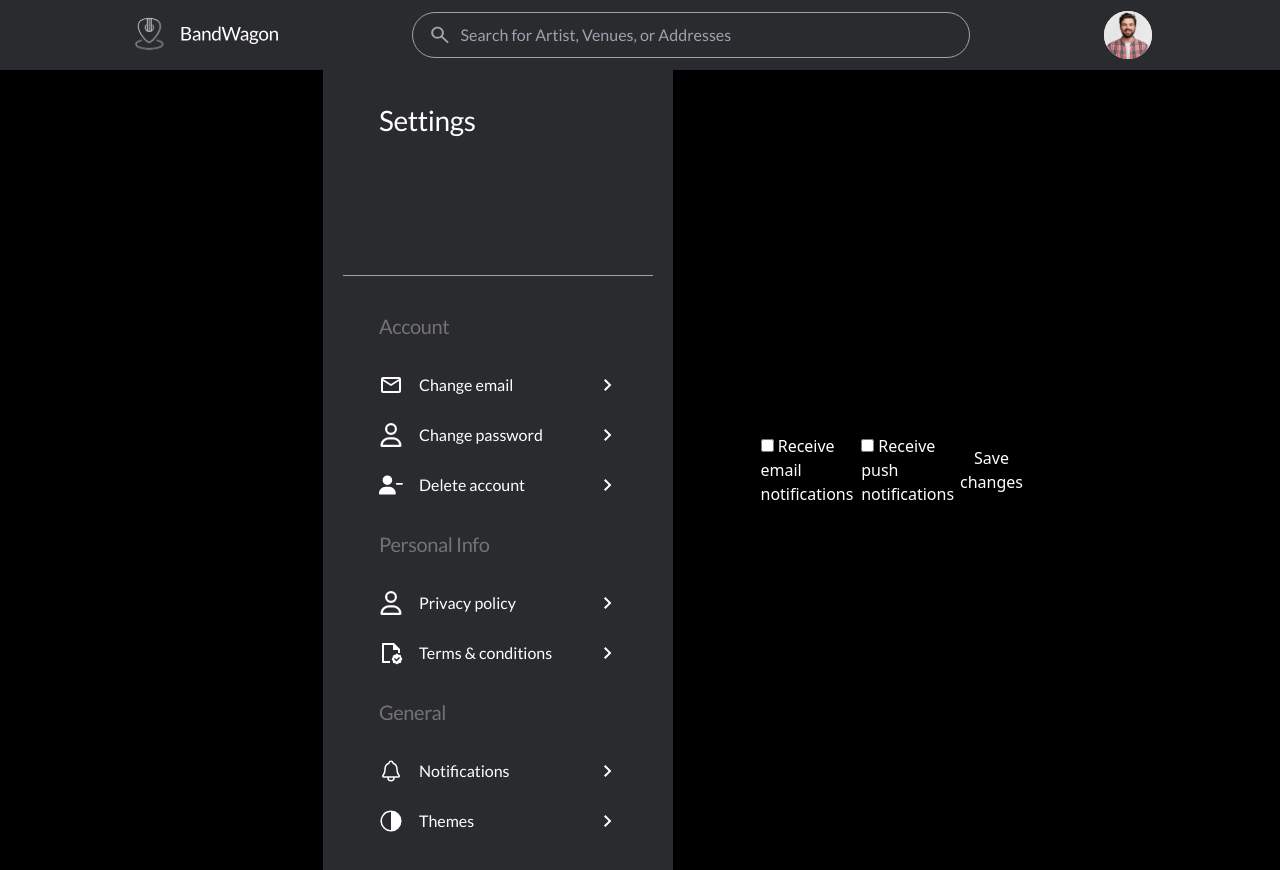
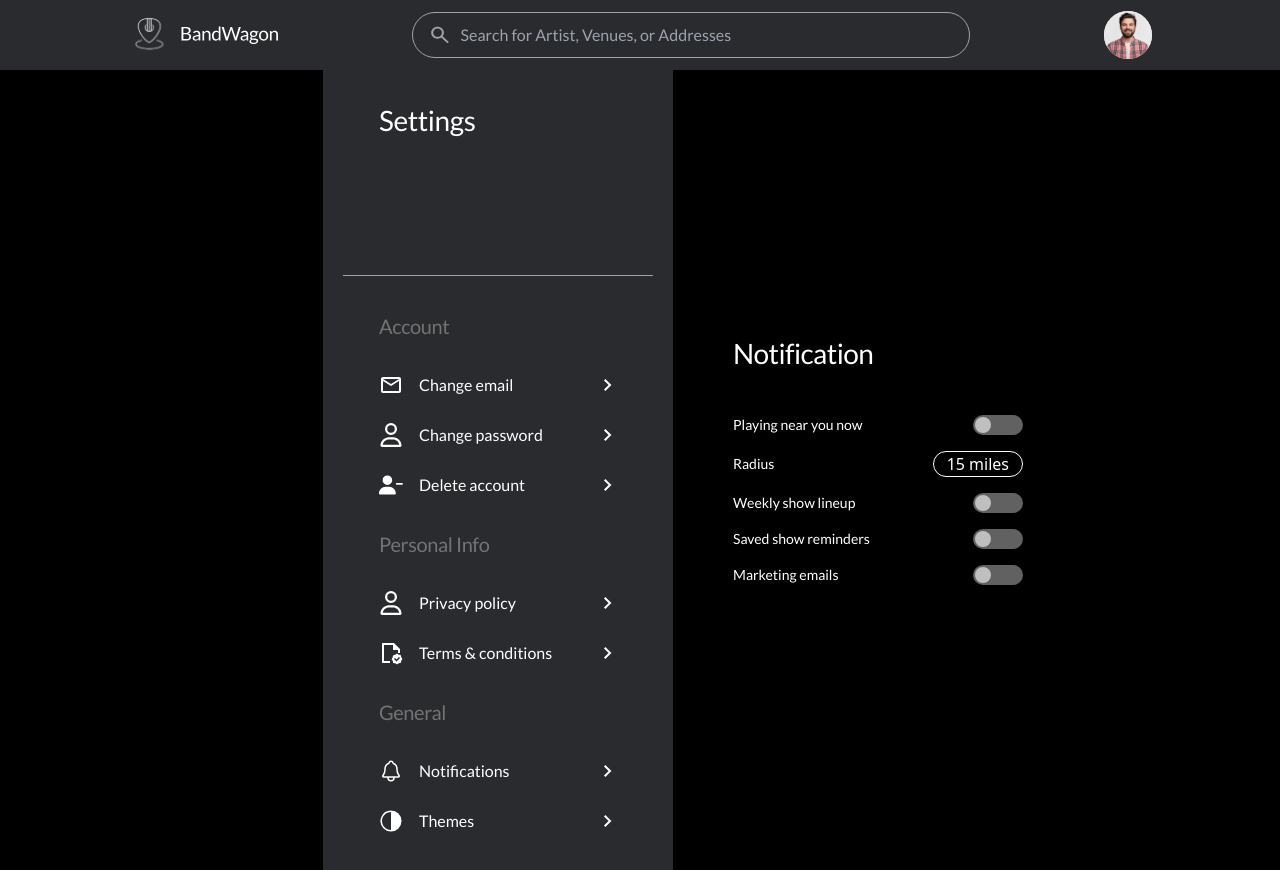
Before and after one commit to mudassir733/Band-Wagon, a Next.js app: page /setting in a window 1280 px wide. Both pictures are taken after a click on the element "Notifications". Built offline with nearby package versions, Linux system fonts and the light colour scheme.

Commit message:
setting sidebar notification ui

```diff
--- a/src/components/setting/Setting.jsx
+++ b/src/components/setting/Setting.jsx
@@ -18,12 +18,26 @@ import { IoIosEye } from "react-icons/io";
 const Setting = () => {
     const [activeSection, setActiveSection] = useState('changeEmail');
 
+    const [switchStates, setSwitchStates] = useState({
+        radius: false,
+        playingNearYou1: false,
+        playingNearYou2: false,
+        playingNearYou3: false,
+        playingNearYou4: false,
+    });
+
+    const toggleSwitch = (switchKey) => {
+        setSwitchStates((prevStates) => ({
+            ...prevStates,
+            [switchKey]: !prevStates[switchKey], // Toggle the specific switch
+        }));
+    };
+
     const renderContent = () => {
         switch (activeSection) {
             case 'changeEmail':
                 return (
                     <div className={styles.content}>
-                        <h2>Change email</h2>
                         <form className={styles.form}>
                             <div className={styles.heading}>
                                 <h3>Change email</h3>
@@ -60,10 +74,9 @@ const Setting = () => {
             case 'changePassword':
                 return (
                     <div className={styles.content}>
-                        <h2>Change password</h2>
                         <form className={styles.form}>
                             <div className={styles.heading}>
-                                <h3>Change email</h3>
+                                <h3>Change Password</h3>
                             </div>
                             <div className={styles.input_box}>
                                 <div>
@@ -105,7 +118,6 @@ const Setting = () => {
             case 'deleteAccount':
                 return (
                     <div className={styles.content}>
-                        <h2>Delete Account</h2>
                         <form className={styles.form}>
                             <div className={styles.heading}>
                                 <h3>Delete Account</h3>
@@ -141,14 +153,66 @@ const Setting = () => {
             case 'notifications':
                 return (
                     <div className={styles.content}>
-                        <h2>Notification Settings</h2>
-                        <label>
-                            <input type="checkbox" /> Receive email notifications
-                        </label>
-                        <label>
-                            <input type="checkbox" /> Receive push notifications
-                        </label>
-                        <button type="submit">Save changes</button>
+                        <div className={styles.flex_content}>
+                            <h2>Notification</h2>
+                            <div className={styles.flex_notification}>
+                                <p>Playing near you now</p>
+                                <div
+                                    className={`${styles.switch} ${switchStates.radius ? styles.switchOn : styles.switchOff}`}
+                                    onClick={() => toggleSwitch('radius')}
+                                >
+                                    <div
+                                        className={`${styles.circle} ${switchStates.radius ? styles.circleOn : styles.circleOff}`}
+                                    />
+                                </div>
+                            </div>
+
+                            <div className={styles.flex_notification}>
+                                <p>Radius</p>
+                                <div>
+                                    <div>
+                                        <button>15 miles</button>
+                                    </div>
+                                </div>
+                            </div>
+
+                            <div className={styles.flex_notification}>
+                                <p>Weekly show lineup</p>
+                                <div
+                                    className={`${styles.switch} ${switchStates.playingNearYou2 ? styles.switchOn : styles.switchOff}`}
+                                    onClick={() => toggleSwitch('playingNearYou2')}
+                                >
+                                    <div
+                                        className={`${styles.circle} ${switchStates.playingNearYou2 ? styles.circleOn : styles.circleOff}`}
+                                    />
+                                </div>
+                            </div>
+
+                            <div className={styles.flex_notification}>
+                                <p>Saved show reminders</p>
+                                <div
+                                    className={`${styles.switch} ${switchStates.playingNearYou3 ? styles.switchOn : styles.switchOff}`}
+                                    onClick={() => toggleSwitch('playingNearYou3')}
+                                >
+                                    <div
+                                        className={`${styles.circle} ${switchStates.playingNearYou3 ? styles.circleOn : styles.circleOff}`}
+                                    />
+                                </div>
+                            </div>
+                            <div className={styles.flex_notification}>
+                                <p>Marketing emails</p>
+                                <div
+                                    className={`${styles.switch} ${switchStates.playingNearYou4 ? styles.switchOn : styles.switchOff}`}
+                                    onClick={() => toggleSwitch('playingNearYou4')}
+                                >
+                                    <div
+                                        className={`${styles.circle} ${switchStates.playingNearYou4 ? styles.circleOn : styles.circleOff}`}
+                                    />
+                                </div>
+                            </div>
+                        </div>
+
+
                     </div>
                 );
             case 'themes':
--- a/src/components/setting/setting.module.css
+++ b/src/components/setting/setting.module.css
@@ -18,6 +18,7 @@
     height: fit-content;
     grid-template-columns: repeat(2, 1fr);
     width: 100%;
+    gap: 60px;
 }
 
 .topHeader {
@@ -122,6 +123,28 @@
     height: 100vh;
 }
 
+.content h2 {
+    color: var(--Secondary-White, #FFF);
+    text-align: center;
+    font-family: var(--lato-regular);
+    font-size: 28px;
+    font-style: normal;
+    font-weight: 500;
+    line-height: 28px;
+    letter-spacing: -0.56px;
+}
+
+.flex_content {
+    display: flex;
+    flex-direction: column;
+    width: 100%;
+}
+
+.flex_content h2 {
+    text-align: left;
+    padding-bottom: 48px;
+}
+
 .form {
     display: inline-flex;
     flex-direction: column;
@@ -171,6 +194,34 @@
     color: #525252;
 }
 
+.flex_notification {
+    display: flex;
+    align-items: center;
+    justify-content: space-between;
+    width: 100%;
+    padding-bottom: 16px;
+}
+
+.flex_notification p {
+    color: var(--white-color);
+    font-family: var(--lato-regular);
+    font-size: 14px;
+    font-style: normal;
+    font-weight: 400;
+    line-height: 20px;
+}
+
+.flex_notification button {
+    display: flex;
+    height: 26px;
+    padding: 8px 13px;
+    justify-content: center;
+    align-items: center;
+    gap: 8px;
+    border-radius: 100px;
+    border: 1px solid #FFF8F8;
+}
+
 .btn {
     display: flex;
     padding: 10px 24px;
@@ -195,3 +246,54 @@
 .label {
     margin-bottom: 10px;
 }
+
+
+
+
+/* Switch button */
+.switch {
+    width: 50px;
+    height: 20px;
+    border-radius: 30px;
+    background-color: #4d4d4d;
+    /* Default background (off state) */
+    position: relative;
+    cursor: pointer;
+    transition: background-color 0.3s ease-in-out;
+}
+
+.switchOn {
+    background-color: var(--primary-color);
+    /* Background color for on state */
+}
+
+.switchOff {
+    background-color: #FFFFFF61;
+    /* Background color for off state */
+}
+
+.circle {
+    width: 16px;
+    height: 16px;
+    border-radius: 50%;
+    background-color: #ffffff;
+    /* Default circle color */
+    position: absolute;
+    top: 2px;
+    left: 2px;
+    transition: transform 0.3s ease-in-out;
+}
+
+.circleOn {
+    transform: translateX(30px);
+    /* Move circle to the right when switched on */
+    background-color: #00ff5f;
+    /* Circle color for on state */
+}
+
+.circleOff {
+    transform: translateX(0);
+    /* Circle remains on the left (off state) */
+    background-color: #bfbfbf;
+    /* Circle color for off state */
+}
```
